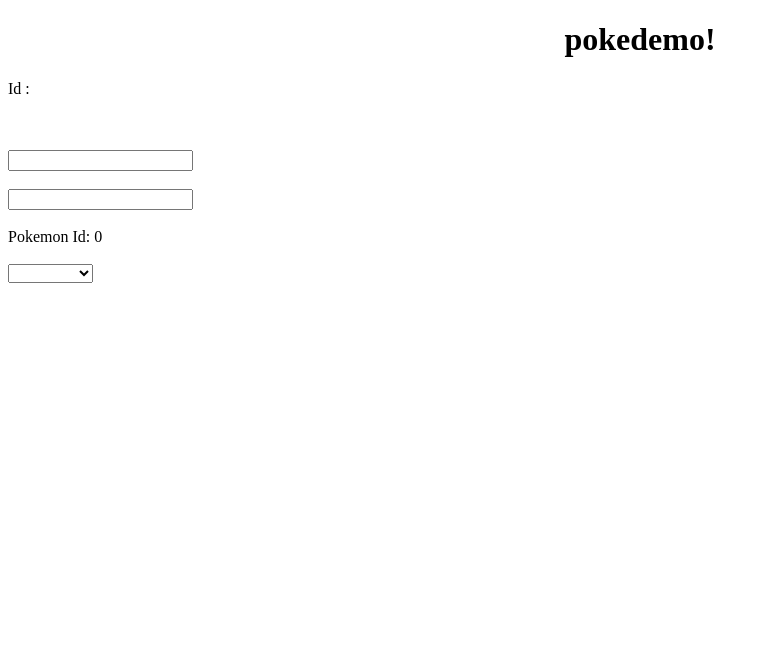
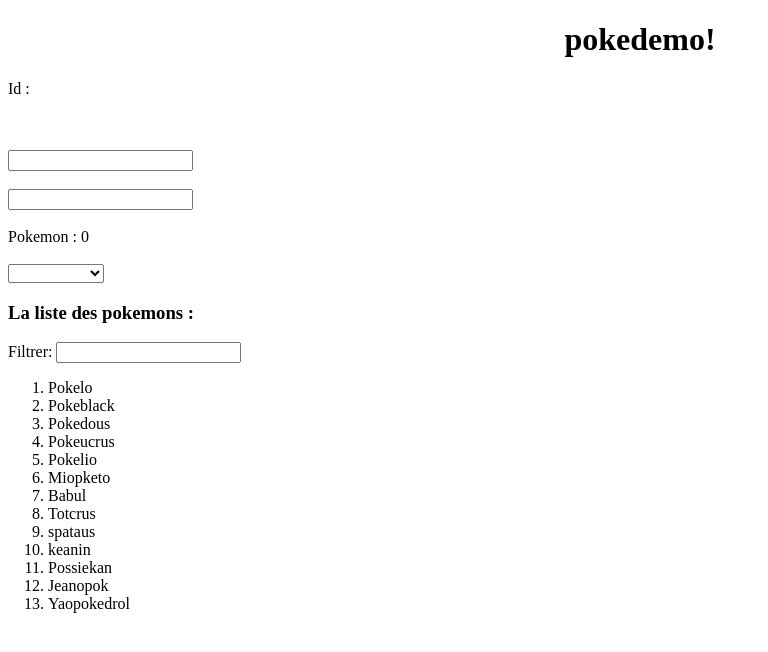
Before and after one commit to TodiBG/SIR-TP7-Angular-Pokemon, an Angular app: page / in a window 1280 px wide. Shown: the top 652 px of the page, without its empty margins (0-768 px from the left). Built offline with nearby package versions, Linux system fonts and the light colour scheme.

Commit message:
Question 8

```diff
--- a/src/app/app.module.ts
+++ b/src/app/app.module.ts
@@ -5,11 +5,13 @@ import { BrowserModule } from '@angular/platform-browser';
 import { AppRoutingModule } from './app-routing.module';
 import { AppComponent } from './app.component';
 import { MyCompComponent } from './my-comp/my-comp.component';
+import { FilterPipe } from './pipes/filter.pipe';
 
 @NgModule({
   declarations: [
     AppComponent,
-    MyCompComponent
+    MyCompComponent,
+    FilterPipe
   ],
   imports: [
     BrowserModule,
--- a/src/app/my-comp/my-comp.component.html
+++ b/src/app/my-comp/my-comp.component.html
@@ -9,11 +9,24 @@
 
 <br> <br>
 
-Pokemon Id: {{selectedPokeId}}
+Pokemon : {{selectedPokeId}}
 
 <br> <br>
 <select [(ngModel)]="selectedPokeId">
-    <option *ngFor="let poke of pokemons" [value]="poke.id">
+    <option *ngFor="let poke of pokemons " [value]="poke.id" >
       {{poke.nom}}
     </option>
 </select>
+
+
+<br>
+
+<h3> La liste des pokemons : </h3>
+
+Filtrer: <input [(ngModel)]="fliterValue" type="text">
+
+<ol>
+  <li *ngFor="let poke of pokemons|filter:'nom':fliterValue" >
+    {{poke.nom}}
+  </li>
+</ol>
--- a/src/app/my-comp/my-comp.component.ts
+++ b/src/app/my-comp/my-comp.component.ts
@@ -9,7 +9,8 @@ import { Pokemon } from '../models/pokemon';
 export class MyCompComponent implements OnInit {
 
   id: string = "";
-  selectedPokeId:number = 0 ;
+  selectedPokeId: number = 0;
+  fliterValue: string  = "";
 
   pokemons: Pokemon[] = [
     new Pokemon(1, "Pokelo"),
@@ -17,7 +18,14 @@ export class MyCompComponent implements OnInit {
     new Pokemon(3, "Pokedous"),
     new Pokemon(4, "Pokeucrus"),
     new Pokemon(5, "Pokelio"),
-    new Pokemon(6, "Pokemoul"),
+    new Pokemon(6, "Miopketo"),
+    new Pokemon(7, "Babul"),
+    new Pokemon(8, "Totcrus"),
+    new Pokemon(9, "spataus"),
+    new Pokemon(10, "keanin"),
+    new Pokemon(11, "Possiekan"),
+    new Pokemon(12, "Jeanopok"),
+    new Pokemon(13, "Yaopokedrol"),
   ]
 
 
--- /dev/null
+++ b/src/app/pipes/filter.pipe.ts
@@ -0,0 +1,28 @@
+import { LowerCasePipe } from '@angular/common';
+import { Pipe, PipeTransform } from '@angular/core';
+
+@Pipe({
+  name: 'filter'
+})
+export class FilterPipe implements PipeTransform {
+
+  transform(values: any[], pokeName: string, filterString: string): any[] {
+    const res: any[] = [];
+
+    if (values.length === 0 || filterString === "" || pokeName === "") {
+      return values;
+    }
+
+
+    for (const item of values) {
+      const regex = new RegExp(filterString.toLowerCase());
+
+      if ( regex.test(item[pokeName].toLowerCase()) ) {
+        res.push(item);
+      }
+    }
+
+    return res;
+  }
+
+}
```
Also changed, not shown: 1 other file (tests, documents, lock files or other folders).
